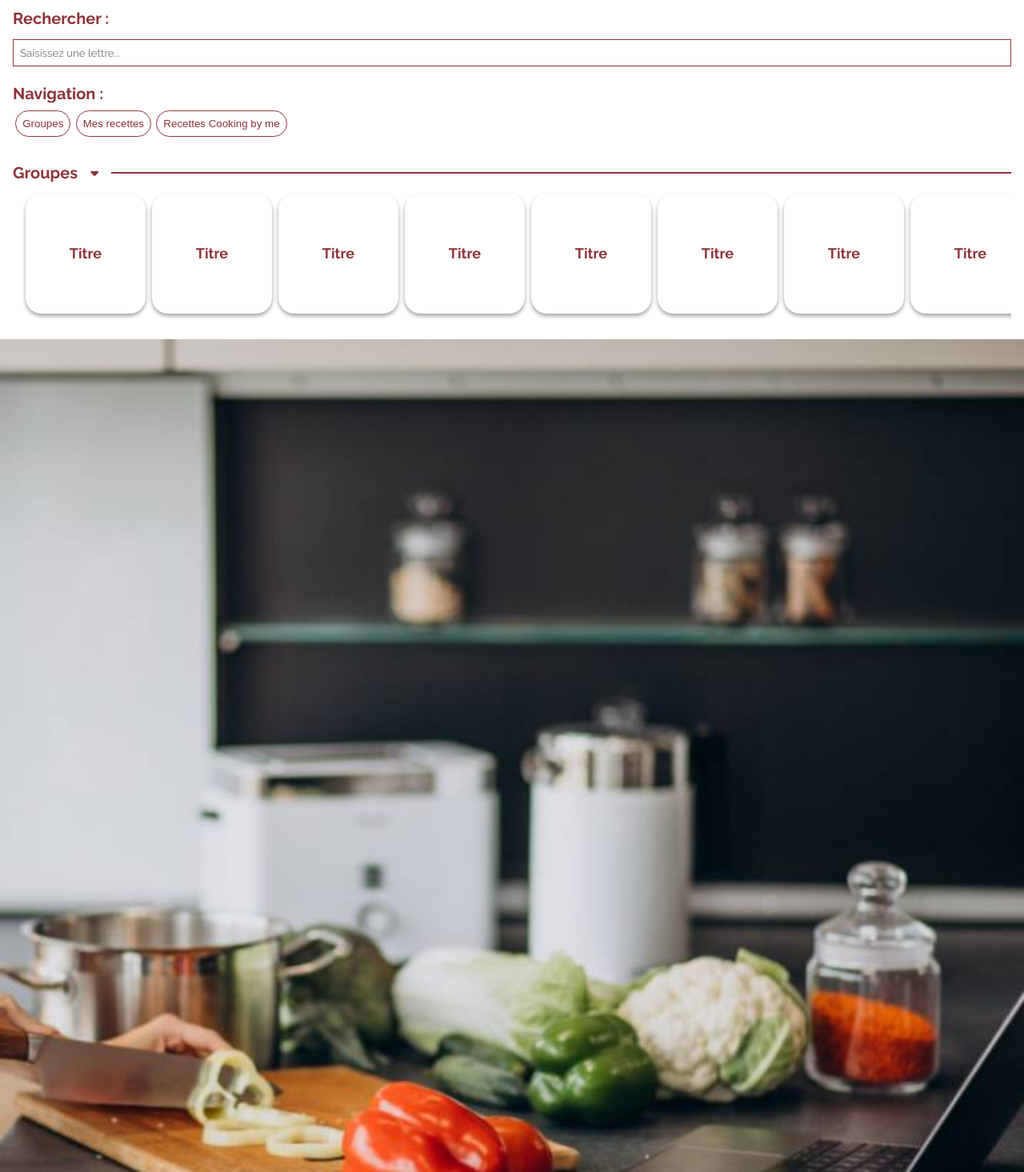
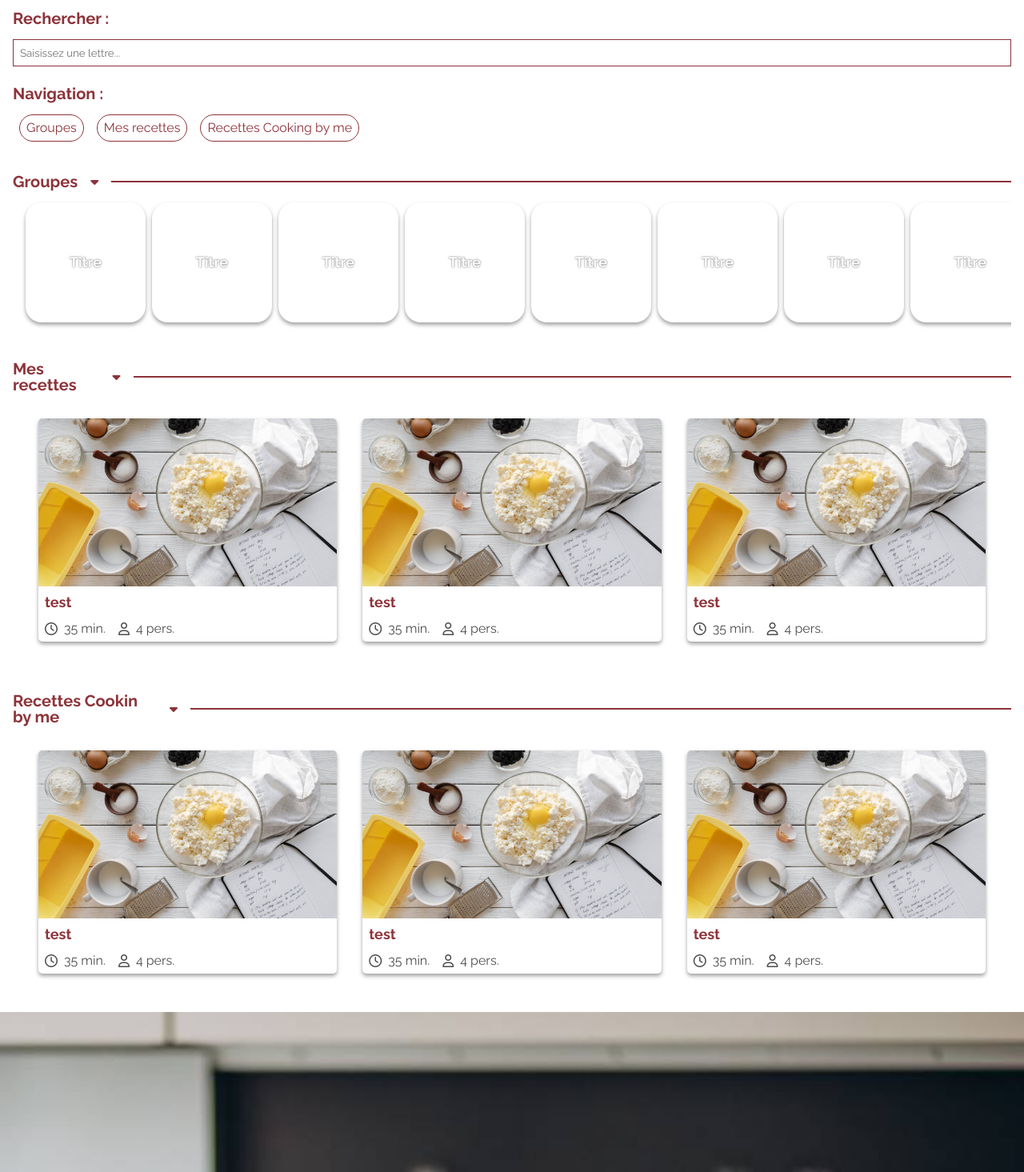
Before and after one commit to XavierJoliot/cooking-by-me__front, a React app: page /mes-recettes in a window 1280 px wide. Shown: the part 520-1985 px from the top of the page at 80% size. Built offline with nearby package versions, Linux system fonts and the light colour scheme.

Commit message:
recipespage created

```diff
--- a/src/components/Recipes/index.js
+++ b/src/components/Recipes/index.js
@@ -3,18 +3,26 @@ import './styles.scss';
 
 // import components
 import InternPageHeadSection from '../../shared/internPageHeadSection';
+import RecipesCard from '../../shared/recipesCard';
+import Sidebar from '../../shared/sidebar';
+import GroupCard from '../../shared/groupCard';
 
 // import images
 import HeadImage from '../../assets/images/recipes.jpg';
-import Sidebar from '../../shared/sidebar';
-import GroupCard from '../../shared/groupCard';
+import Slider from '../../assets/images/slider-head-home.jpg';
 
 const Recipes = () => {
   const handleClick = (e) => {
-    if(e.target.classList.contains('fa-caret-down')){
-      e.target.classList.replace('fa-caret-down', 'fa-caret-right');
+    const elmt = e.target;
+    const parent = elmt.closest('div');
+    const content = parent.nextSibling;
+
+    if(elmt.classList.contains('fa-caret-down')){
+      elmt.classList.replace('fa-caret-down', 'fa-caret-right');
+      content.style.display = 'none';
     } else {
-      e.target.classList.replace('fa-caret-right', 'fa-caret-down');
+      elmt.classList.replace('fa-caret-right', 'fa-caret-down');
+      content.style.display = '';
     }
   }
   return(
@@ -30,7 +38,7 @@ const Recipes = () => {
           <Sidebar />
         </section>
         <section className='recipes__list__right'>
-          <div className='recipes__list__right__group'>
+          <div id='group' className='recipes__list__right__group'>
             <div className='recipes__list__right__group__title'>
               <h2 className='recipes__list__right__group__title__text'>Groupes</h2>
               <i className="fa-solid fa-caret-down recipes__list__right__group__title__icon" onClick={handleClick}></i>
@@ -47,6 +55,60 @@ const Recipes = () => {
               <GroupCard title='Titre' imagePath='' />
             </div>
           </div>
+          <div className='recipes__list__right__group'>
+            <div id='recipes' className='recipes__list__right__group__title'>
+              <h2 className='recipes__list__right__group__title__text'>Mes recettes</h2>
+              <i className="fa-solid fa-caret-down recipes__list__right__group__title__icon" onClick={handleClick}></i>
+              <span className='recipes__list__right__group__title__bar'></span>
+            </div>
+            <div className='content recipes__list__right__group__content'>
+              <RecipesCard
+                imagePath={Slider}
+                time={35}
+                title="test"
+                quantity={4}
+              />
+              <RecipesCard
+                imagePath={Slider}
+                time={35}
+                title="test"
+                quantity={4}
+              />
+              <RecipesCard
+                imagePath={Slider}
+                time={35}
+                title="test"
+                quantity={4}
+              />
+            </div>
+          </div>
+          <div className='recipes__list__right__group'>
+            <div id='cooking' className='recipes__list__right__group__title'>
+              <h2 className='recipes__list__right__group__title__text'>Recettes Cookin by me</h2>
+              <i className="fa-solid fa-caret-down recipes__list__right__group__title__icon" onClick={handleClick}></i>
+              <span className='recipes__list__right__group__title__bar'></span>
+            </div>
+            <div className='content recipes__list__right__group__content'>
+              <RecipesCard
+                imagePath={Slider}
+                time={35}
+                title="test"
+                quantity={4}
+              />
+              <RecipesCard
+                imagePath={Slider}
+                time={35}
+                title="test"
+                quantity={4}
+              />
+              <RecipesCard
+                imagePath={Slider}
+                time={35}
+                title="test"
+                quantity={4}
+              />
+            </div>
+          </div>
         </section>
       </section>
     </main>
--- a/src/shared/groupCard/styles.scss
+++ b/src/shared/groupCard/styles.scss
@@ -14,5 +14,7 @@
 
   &__title {
     font-weight: vars.$font-bold;
+    color: #fff;
+    text-shadow: vars.$third-color 0 0 2px;
   }
 }
--- a/src/shared/sidebar/index.js
+++ b/src/shared/sidebar/index.js
@@ -16,9 +16,9 @@ const Sidebar = () => (
     </div>
     <div className='sidebar__navigation'>
       <h2 className='sidebar__navigation__title'>Navigation :</h2>
-      <Button type='button' text='Groupes' className='stroke filter' />
-      <Button type='button' text='Mes recettes' className='stroke filter' />
-      <Button type='button' text='Recettes Cooking by me' className='stroke filter' />
+      <a href='#group' className='sidebar__navigation__filter'>Groupes</a>
+      <a href='#recipes' className='sidebar__navigation__filter'>Mes recettes</a>
+      <a href='#cooking' className='sidebar__navigation__filter'>Recettes Cooking by me</a>
     </div>
   </aside>
 );
--- a/src/shared/sidebar/styles.scss
+++ b/src/shared/sidebar/styles.scss
@@ -25,5 +25,19 @@
       font-weight: vars.$font-bold;
       margin-bottom: .5rem;
     }
+
+    &__filter {
+      display: inline-block;
+      border: 1px solid vars.$first-color;
+      padding: .5rem;
+      border-radius: 50px;
+      margin: .5rem;
+      color: vars.$first-color;
+
+      &__hover {
+        color: #fff;
+        background-color: vars.$first-color;
+      }
+    }
   }
 }
--- a/src/styles/index.scss
+++ b/src/styles/index.scss
@@ -2,6 +2,10 @@
 @use 'vars';
 
 @import url('https://fonts.googleapis.com/css2?family=Raleway:wght@300;400;700&display=swap');
+
+html {
+  scroll-behavior: smooth;
+}
 
 body {
   font-family: 'Raleway', sans-serif;
```
